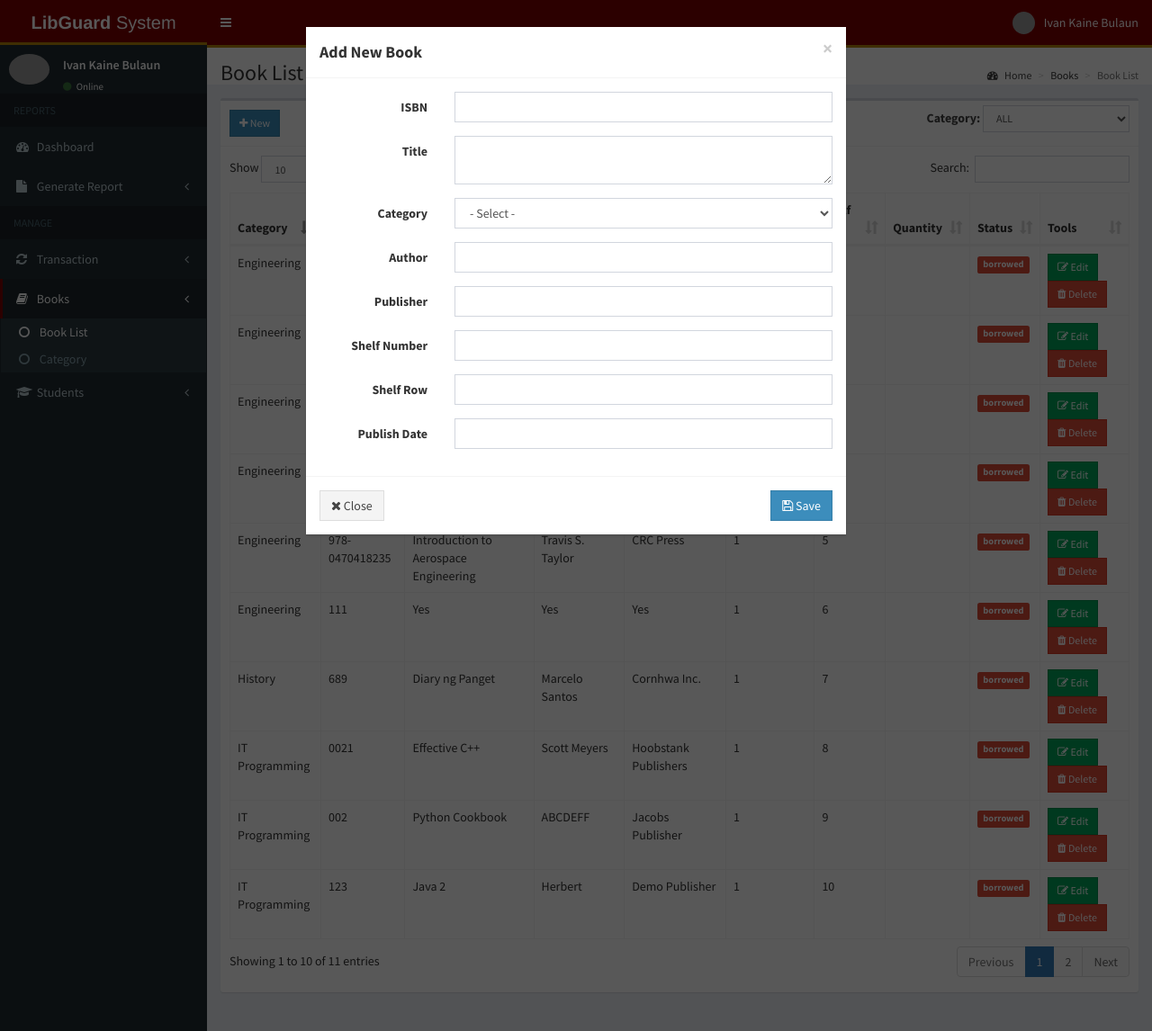
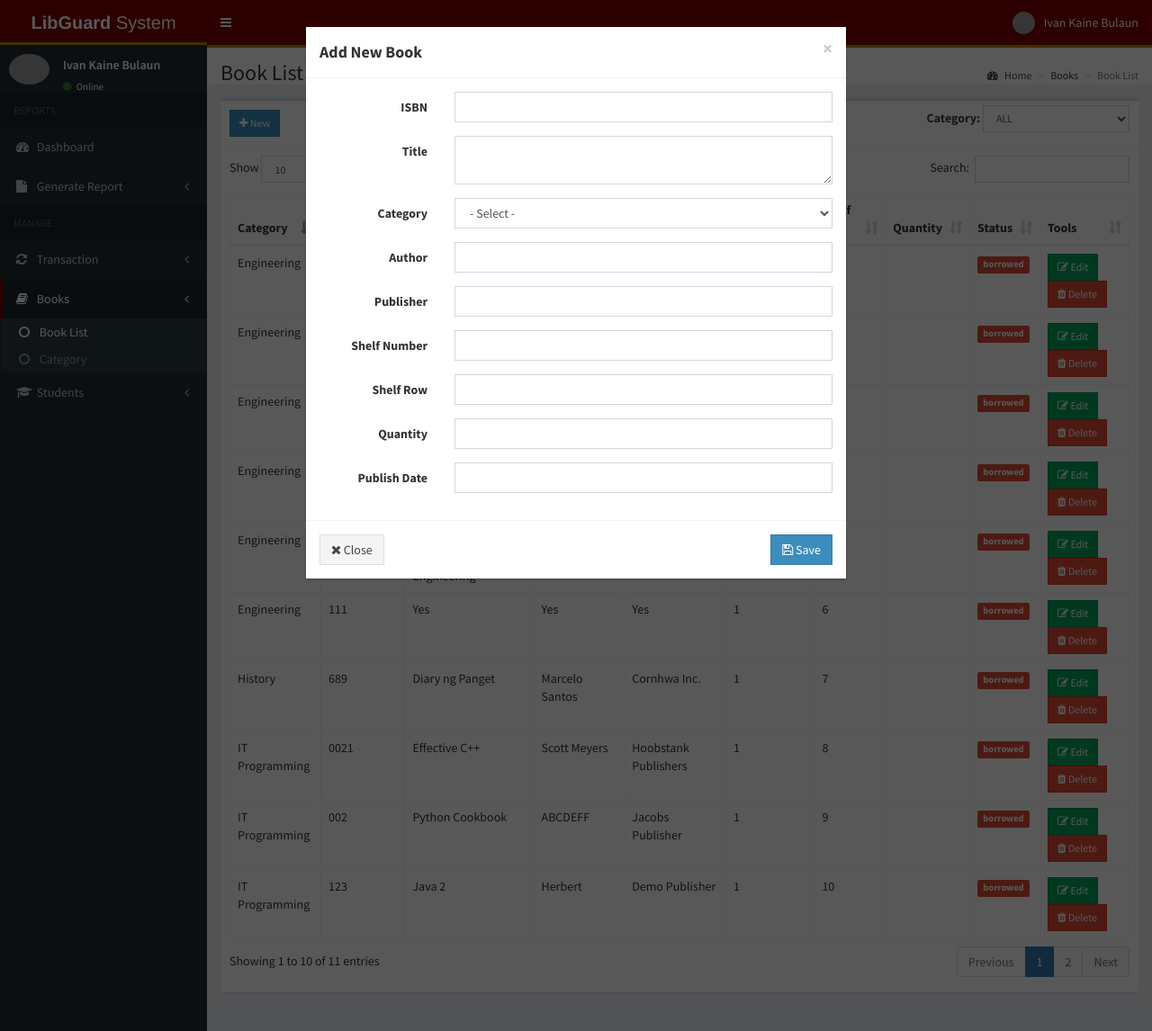
Before and after one commit to ivankaine27/LibGuard, a PHP site: page /admin/book.php in a window 1280 px wide, after a click on "New". Shown: the top 1146 px of the page at 90% size. Run offline with PHP 8.4, Linux system fonts and the light colour scheme; a user stored in the database is signed in; data comes from the database, SQL or seed files in the repository; data that the repository does not hold is empty; some libraries are stand-ins or nearby versions; grey boxes are pictures that could not be loaded.

Commit message:
Quantity in the book list can be edited, added

```diff
--- a/admin/book.php
+++ b/admin/book.php
@@ -175,6 +175,9 @@
       $('#catselect').val(response.category_id).html(response.name);
       $('#edit_author').val(response.author);
       $('#edit_publisher').val(response.publisher);
+      $('#edit_shelf_number').val(response.shelf_number);
+      $('#edit_shelf_row').val(response.shelf_row);
+      $('#edit_quantity').val(response.quantity);
       $('#datepicker_edit').val(response.publish_date);
       $('#del_book').html(response.title);
     }
--- a/admin/book_add.php
+++ b/admin/book_add.php
@@ -10,8 +10,9 @@
 		$pub_date = $_POST['pub_date'];
 		$shelf_number = $_POST['shelf_number'];
 		$shelf_row = $_POST['shelf_row'];
+		$quantity = $_POST['quantity'];
 
-		$sql = "INSERT INTO books (isbn, category_id, title, author, publisher, publish_date, shelf_number, shelf_row) VALUES ('$isbn', '$category', '$title', '$author', '$publisher', '$pub_date', '$shelf_number', '$shelf_row')";
+		$sql = "INSERT INTO books (isbn, category_id, title, author, publisher, publish_date, shelf_number, shelf_row, quantity) VALUES ('$isbn', '$category', '$title', '$author', '$publisher', '$pub_date', '$shelf_number', '$shelf_row', '$quantity')";
 		if($conn->query($sql)){
 			$_SESSION['success'] = 'Book added successfully';
 		}
--- a/admin/book_edit.php
+++ b/admin/book_edit.php
@@ -11,8 +11,9 @@
 		$pub_date = $_POST['pub_date'];
    		$shelf_number = $_POST['shelf_number'];
    		$shelf_row = $_POST['shelf_row'];
+		$quantity = $_POST['quantity'];
 
-		$sql = "UPDATE books SET isbn = '$isbn', title = '$title', category_id = '$category', author = '$author', publisher = '$publisher', publish_date = '$pub_date', shelf_number = '$shelf_number', shelf_row = '$shelf_row' WHERE id = '$id'";
+		$sql = "UPDATE books SET isbn = '$isbn', title = '$title', category_id = '$category', author = '$author', publisher = '$publisher', publish_date = '$pub_date', shelf_number = '$shelf_number', shelf_row = '$shelf_row', quantity = '$quantity' WHERE id = '$id'";
 		if($conn->query($sql)){
 			$_SESSION['success'] = 'Book updated successfully';
 		}
--- a/admin/includes/book_modal.php
+++ b/admin/includes/book_modal.php
@@ -67,6 +67,13 @@
 
                     <div class="col-sm-9">
                       <input type="text" class="form-control" id="shelf_row" name="shelf_row">
+                    </div>
+                </div>
+                <div class="form-group">
+                    <label for="quantity" class="col-sm-3 control-label">Quantity</label>
+
+                    <div class="col-sm-9">
+                      <input type="text" class="form-control" id="quantity" name="quantity">
                     </div>
                 </div>
                 <div class="form-group">
@@ -150,14 +157,21 @@
                     <label for="shelf_number" class="col-sm-3 control-label">Shelf Number</label>
 
                     <div class="col-sm-9">
-                      <input type="text" class="form-control" id="shelf_number" name="shelf_number">
+                      <input type="text" class="form-control" id="edit_shelf_number" name="shelf_number">
                     </div>
                 </div>
                 <div class="form-group">
                     <label for="shelf_row" class="col-sm-3 control-label">Shelf Row</label>
 
                     <div class="col-sm-9">
-                      <input type="text" class="form-control" id="shelf_row" name="shelf_row">
+                      <input type="text" class="form-control" id="edit_shelf_row" name="shelf_row">
+                    </div>
+                </div>
+                <div class="form-group">
+                    <label for="quantity" class="col-sm-3 control-label">Quantity</label>
+
+                    <div class="col-sm-9">
+                      <input type="text" class="form-control" id="edit_quantity" name="quantity">
                     </div>
                 </div>
                 <div class="form-group">
--- a/admin/logout.php
+++ b/admin/logout.php
@@ -2,5 +2,5 @@
 	session_start();
 	session_destroy();
 
-	header('location: /libguard/index.php');
+	header('location: index.php');
 ?>
```
